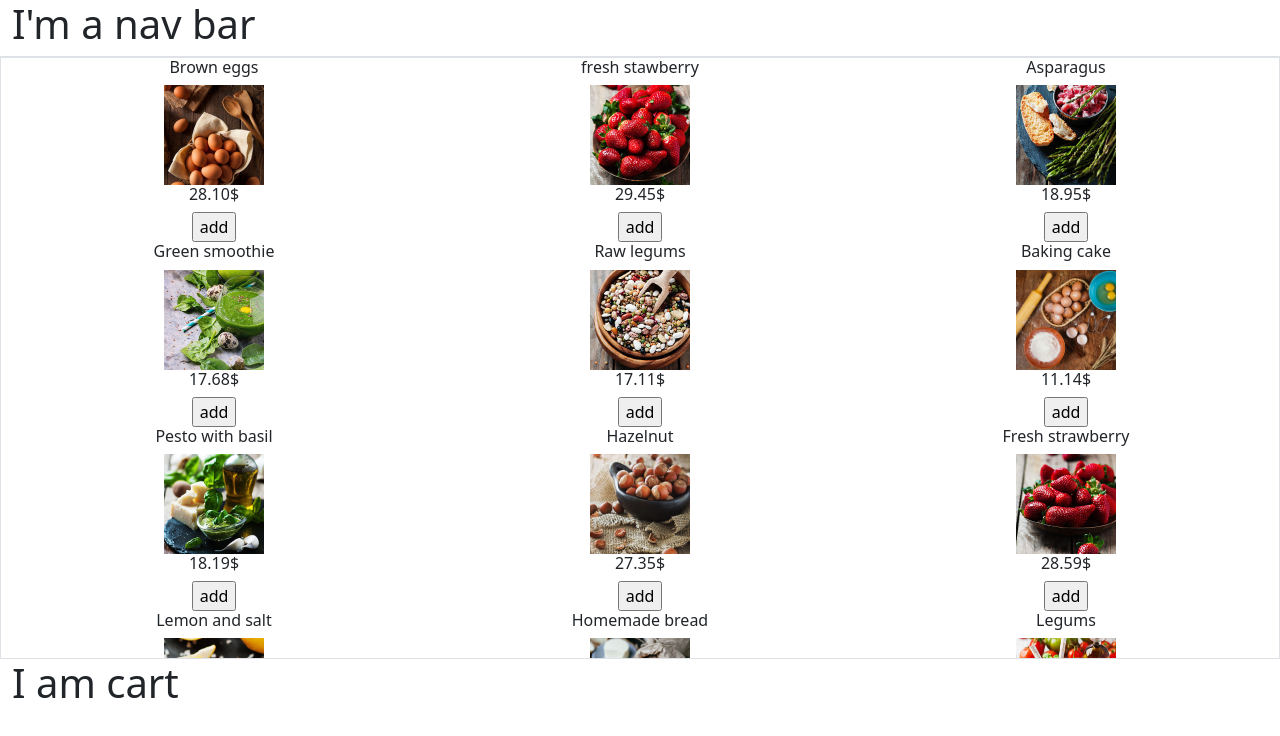
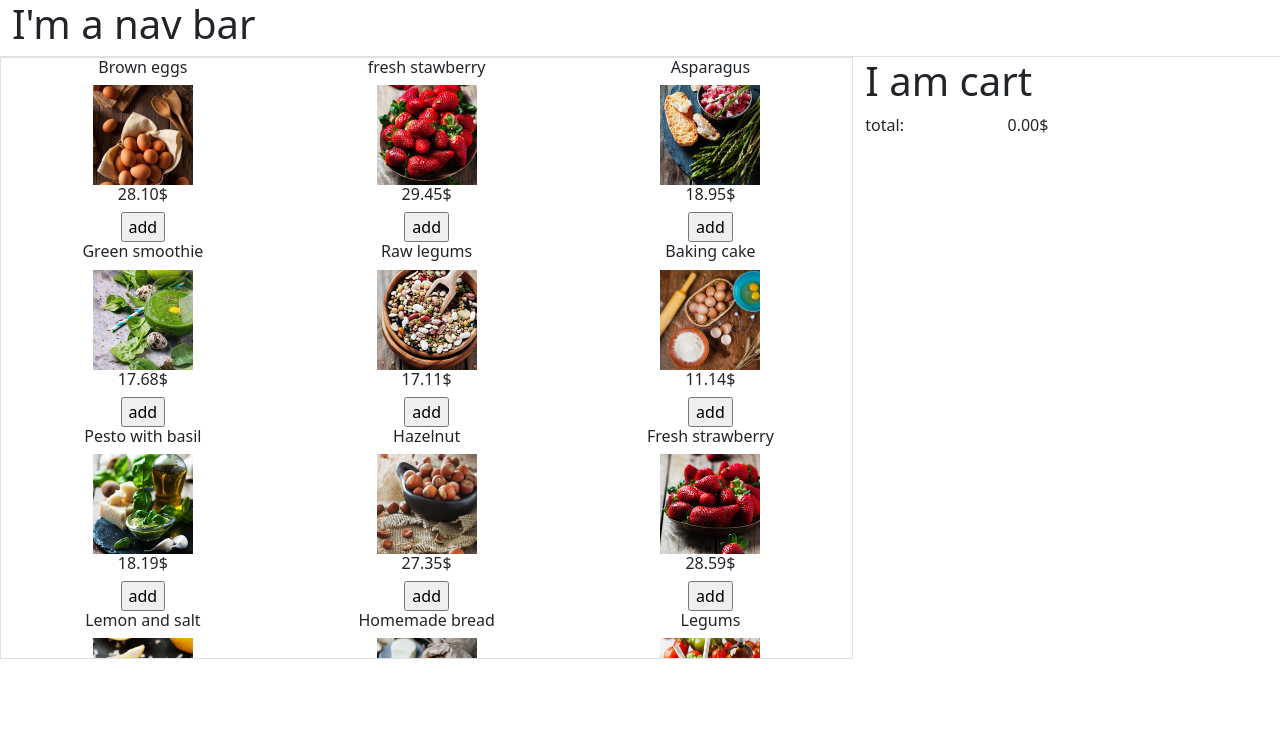
Before and after one commit to zach-dubroc/grocery_site, a React (Create React App) app: page / in a window 1280 px wide. Shown: the top 736 px of the page. Built offline with nearby package versions, Linux system fonts and the light colour scheme; the HTML template or start-up script is replaced by a standard one.

Commit message:
add to cart button/total tracking functional

```diff
--- a/src/App.jsx
+++ b/src/App.jsx
@@ -3,18 +3,27 @@ import NavBar from "./components/Header";
 import GroceryMenu from "./components/GroceryMenu";
 import Cart from "./components/Cart";
 //TODO
-//get grid of grocery items mapped
-//make add cart button functional
+//get and display total in cart component
 
 function App() {
   const [cartItems, setCartItems] = React.useState([]);
+
   const [showCart, setShowCart] = React.useState(false);
 
   return (
     <div className="container-fluid">
-      <NavBar />
-      <GroceryMenu />
-      <Cart />
+      <div className="row">
+        <div className="col-sm-12">
+          <NavBar />
+        </div>
+        <div className="col-sm-8">
+          <GroceryMenu addItems={setCartItems} />
+        </div>
+        <div className="col-sm-4">
+          {/* send array of cart items from menu cp -> cart cp */}
+          <Cart cartItems={cartItems} />
+        </div>
+      </div>
     </div>
   );
 }
--- a/src/components/Cart.js
+++ b/src/components/Cart.js
@@ -1,10 +1,25 @@
 import React from "react";
+import CartList from "./CartList";
 
-function Cart() {
+function Cart(props) {
+  let total = 0;
   return (
     <div className="row">
       <div className="col-sm-12">
-        <h1>I am cart</h1>
+        <h1>I am cart </h1>
+        {props.cartItems.map((x) => {
+          return <CartList price={x.price} title={x.title} />;
+        })}
+      </div>
+
+      <div className="col-sm-4 text-start">
+        <p>total:</p>
+      </div>
+      <div className="col-sm-8">
+        {props.cartItems.map((x) => {
+          total += x.price;
+        })}
+        <p>{total.toFixed(2)}$</p>
       </div>
     </div>
   );
--- /dev/null
+++ b/src/components/CartList.js
@@ -0,0 +1,14 @@
+import React from "react";
+
+const CartList = ({ price, title }) => {
+  return (
+    <div>
+      <p>
+        item: {title}
+        <br />
+        {price.toFixed(2)}$
+      </p>
+    </div>
+  );
+};
+export default CartList;
--- a/src/components/GroceryItem.js
+++ b/src/components/GroceryItem.js
@@ -1,20 +1,21 @@
 import React from "react";
-//TODO
-//get add button funcional
-//context API/all in one file/individual
-function groceryItem(props) {
+
+function groceryItem({ price, title, img, handleItem }) {
+  //take in props for each grocery item card
+  let item = { price, title, img, handleItem };
+
   return (
     <div className="col-sm-4 align-items-center text-center">
       <div className="row text-nowrap overflow-hidden">
         <div className="col-sm-12">
-          <h6>
-            {props.title.length > 25 ? props.title.split(" ")[0] : props.title}
-          </h6>
+          <h6>{title.length > 25 ? title.split(" ")[0] : title}</h6>
         </div>
       </div>
-      <img className="thumbail" src={require(`./images/${props.img}`)} alt="" />
-      <h6>{props.price.toFixed(2)}$</h6>
-      <input type="button" value={"add"} />
+      <img className="thumbail" src={require(`./images/${img}`)} alt="" />
+      <h6>{price.toFixed(2)}$</h6>
+      {/* set onClick to call function inside of props
+      which comes from main app component, down to menu component, then to here */}
+      <input type="button" value={"add"} onClick={() => handleItem(item)} />
     </div>
   );
 }
--- a/src/components/GroceryMenu.js
+++ b/src/components/GroceryMenu.js
@@ -2,14 +2,26 @@ import React from "react";
 import GroceryItem from "./GroceryItem";
 import GroceryData from "./GroceryData";
 
-function GroceryMenu() {
+function GroceryMenu(props) {
+  //adds data containing gorovet item info to new array to be used in cart state
+  const adItems = (data) => {
+    props.addItems((prev) => [...prev, data]);
+    console.log(data);
+  };
+
   return (
     <div className="row">
       <div className="col-sm-12 border">
         <div className="overflow-auto row menu">
+          {/* map over grocery data, send props to grocery items component */}
           {GroceryData.map((y) => {
             return (
-              <GroceryItem title={y.title} price={y.price} img={y.filename} />
+              <GroceryItem
+                title={y.title}
+                price={y.price}
+                img={y.filename}
+                handleItem={adItems}
+              />
             );
           })}
         </div>
```
